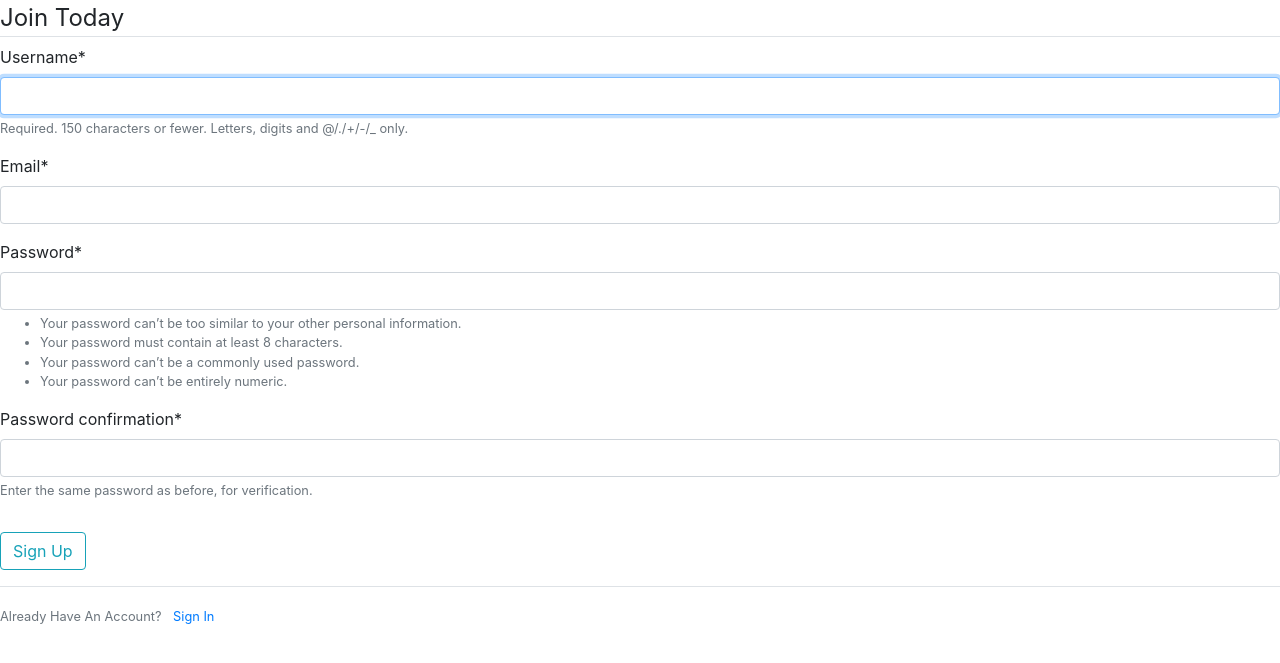
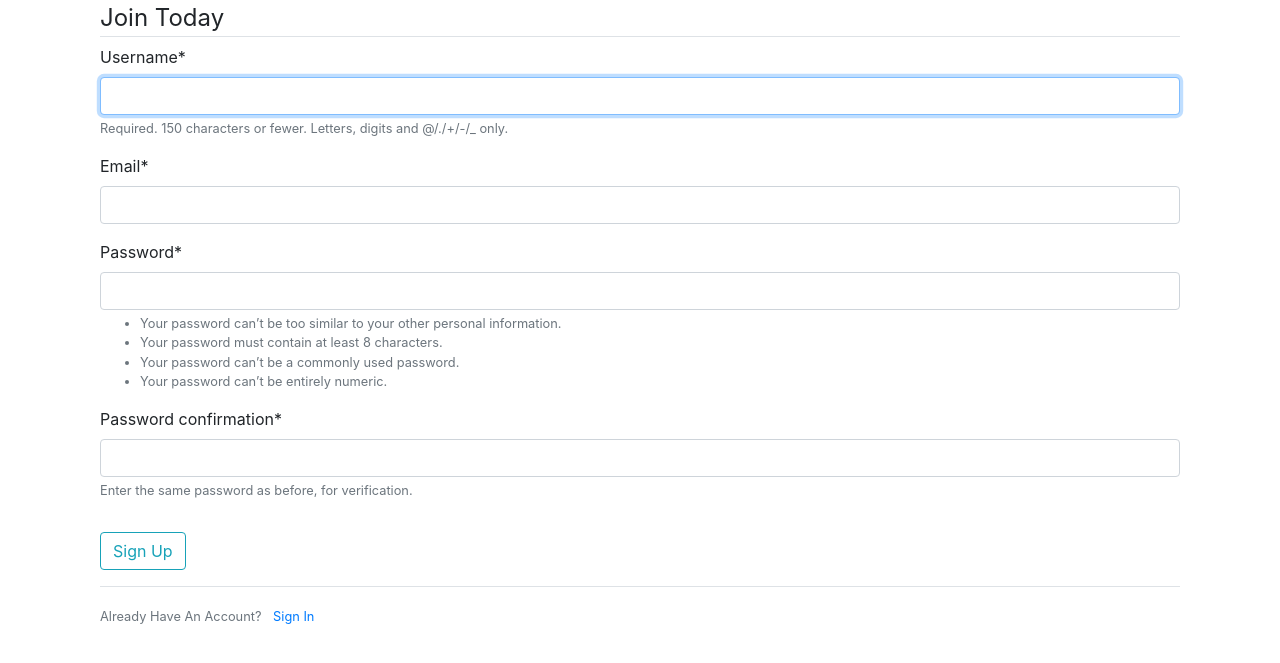
Before and after one commit to athipatpipat/CatChat, a Django app: page /register/ in a window 1280 px wide. Shown: the top 663 px of the page. Run offline with Django 3.2, Linux system fonts and the light colour scheme; some libraries are stand-ins or nearby versions.

Commit message:
redesigned login and register page

```diff
--- a/users/templates/users/login.html
+++ b/users/templates/users/login.html
@@ -15,6 +15,7 @@
   </head>
   <body>
     {% load crispy_forms_tags %}
+    <div class="container">
       <div class="content-section">
         <form method="POST">
           {% csrf_token %}
@@ -33,5 +34,6 @@
           </small>
         </div>
       </div>
+    </div>
   </body>
 </html>
--- a/users/templates/users/register.html
+++ b/users/templates/users/register.html
@@ -15,6 +15,8 @@
   </head>
   <body>
     {% load crispy_forms_tags %}
+    <div class="container">
+      <div class="col">
         <div class="content-section">
           <form method="POST">
             {% csrf_token %}
@@ -23,7 +25,9 @@
               {{ form | crispy }}
             </fieldset>
             <div class="form-group">
-          <button class="btn btn-outline-info" type="submit">Sign Up</button>
+              <button class="btn btn-outline-info" type="submit">
+                Sign Up
+              </button>
             </div>
           </form>
           <div class="border-top pt-3">
@@ -33,5 +37,7 @@
             </small>
           </div>
         </div>
+      </div>
+    </div>
   </body>
 </html>
```
Also changed, not shown: db.sqlite3. Lines whose indentation alone changed are shown as unchanged.
